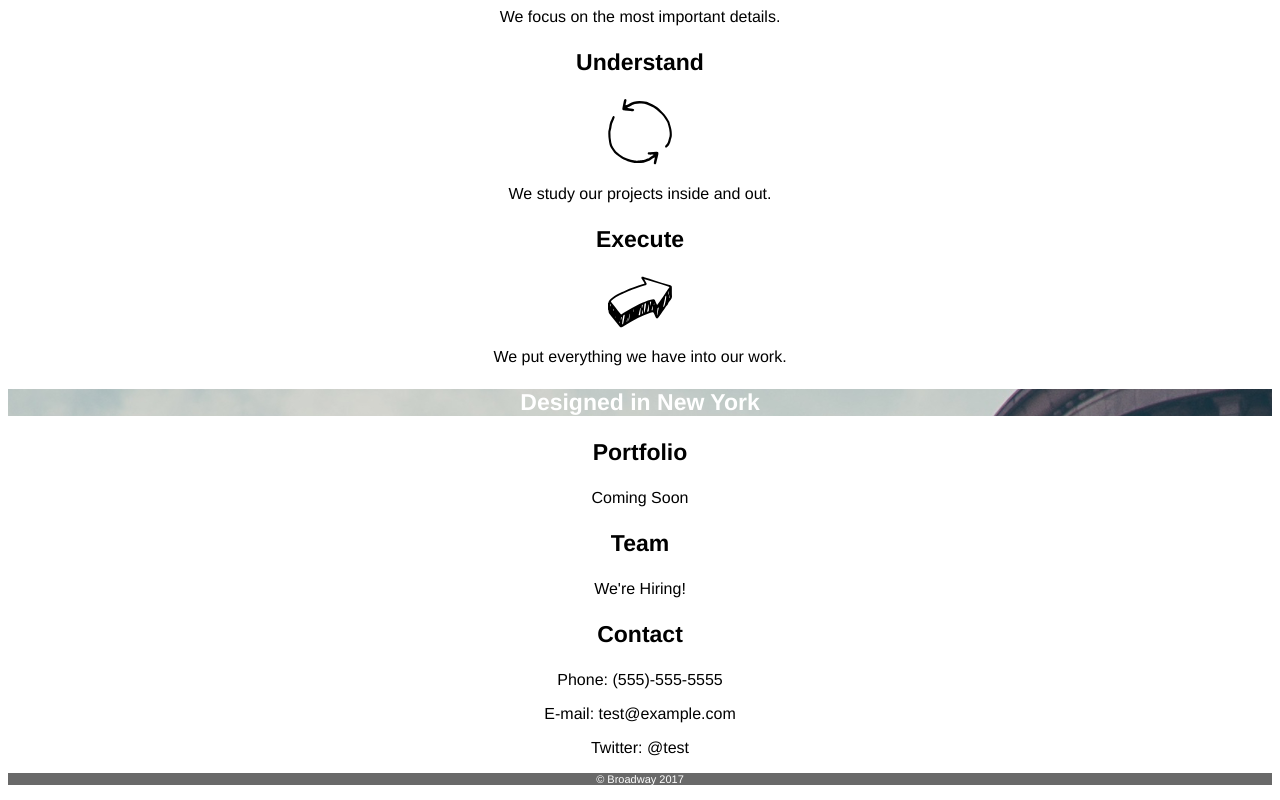
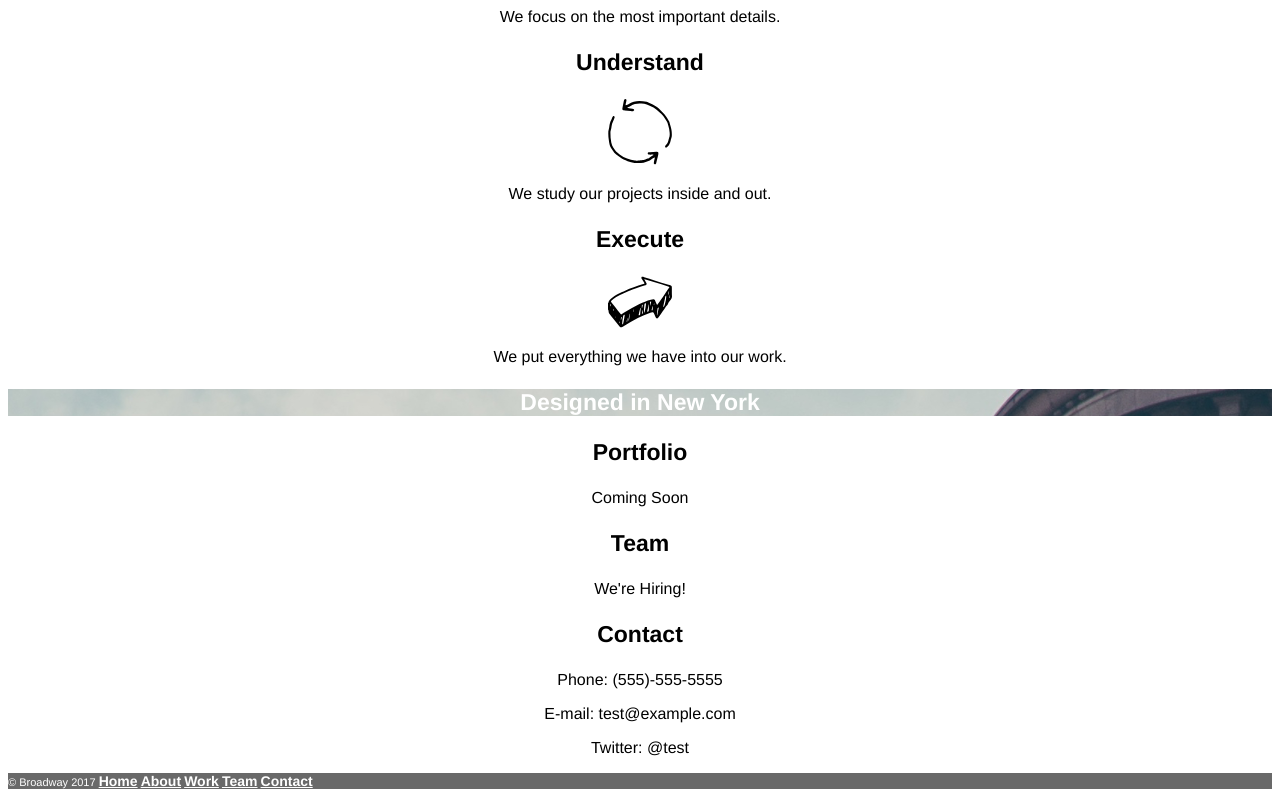
Before and after one commit to JJLRamirez/Broadway, a plain HTML site: page index.html in a window 1280 px wide. Shown: the part 515-1315 px from the top of the page. Drawn offline with Linux system fonts and the light colour scheme.

Commit message:
Final touches on bottom banner.

```diff
--- a/index.html
+++ b/index.html
@@ -33,7 +33,7 @@
     <p>E-mail: test@example.com</p>
     <p>Twitter: @test</p>
     <div class=bottom>
-      <p id=copy>&copy; Broadway 2017</p>
+      <p id=copy>&copy; Broadway 2017 <a href>Home</a> <a href=#process>About</a> <a href=#work>Work</a> <a href=#team>Team</a> <a href=#contact>Contact</a></p>
     </div>
   </body>
 </html>
--- a/resources/css/style.css
+++ b/resources/css/style.css
@@ -26,6 +26,7 @@ h3 {
 .bottom {
   background-color: dimgray;
   color: white;
+  text-align: left;
 }
 
 #link {
@@ -40,6 +41,11 @@ h3 {
   font-size: 11px;
 }
 
+.bottom a {
+  font-weight: bold;
+  font-size: 14px;
+}
+
 a:link, a:visited {
     color: white;
     text-decoration: underline;
```
